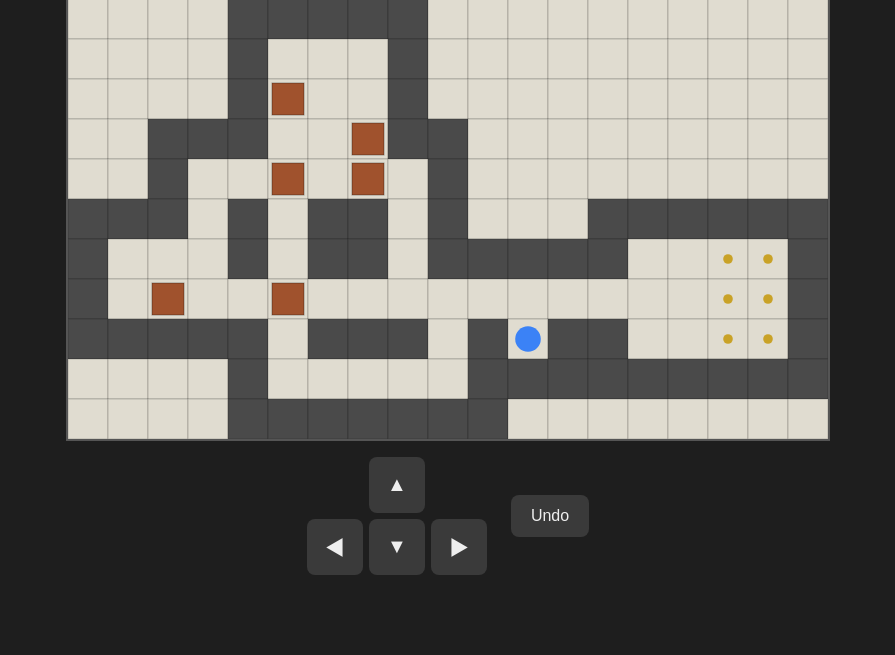
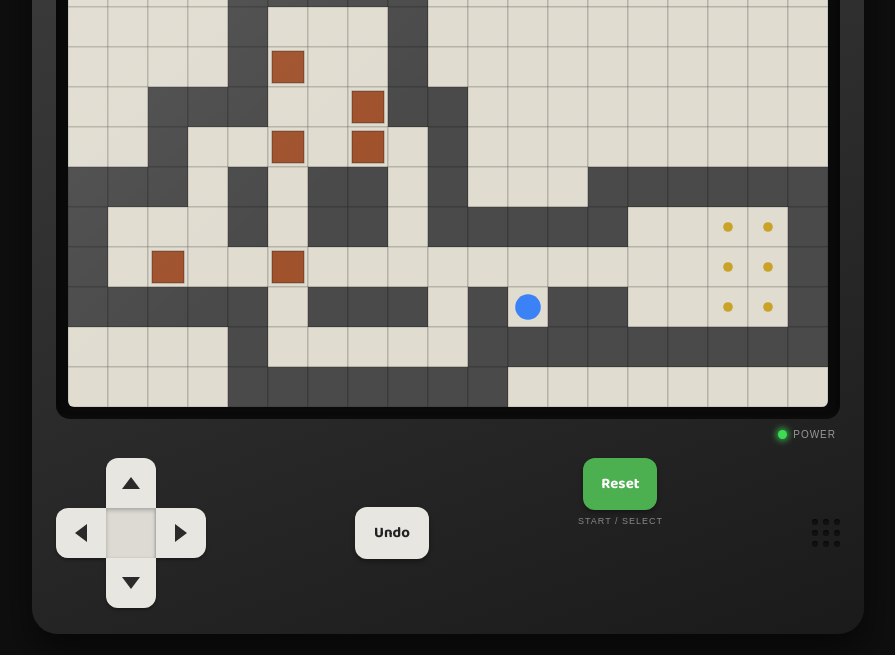
Before and after one commit to LeePillWoo/Sokoban, a plain HTML site: page index.html in a window 1280 px wide. Shown: the part 145-800 px from the top of the page, without its empty margins (192-1087 px from the left). Drawn offline with Linux system fonts and the light colour scheme.

Commit message:
Restyle UI as a retro handheld console
Wraps the game in a device shell (bezel, D-pad, action buttons,
power LED, speaker grille) matching a handheld-console reference.
Adds a Reset button/Game.reset() to restart the level, since the
console mockup needed a matching green action button.

```diff
--- a/index.html
+++ b/index.html
@@ -4,23 +4,48 @@
 <meta charset="UTF-8">
 <meta name="viewport" content="width=device-width, initial-scale=1.0">
 <title>Sokoban</title>
+<link rel="preconnect" href="https://fonts.googleapis.com">
+<link rel="preconnect" href="https://fonts.gstatic.com" crossorigin>
+<link href="https://fonts.googleapis.com/css2?family=Baloo+2:wght@700&display=swap" rel="stylesheet">
 <link rel="stylesheet" href="style.css">
 </head>
 <body>
-  <h1>Sokoban</h1>
+  <div class="console">
+    <h1 class="console-title">Sokoban</h1>
 
-  <div id="canvas-wrap">
-    <canvas id="game-canvas"></canvas>
-  </div>
+    <div class="screen-bezel">
+      <div id="canvas-wrap">
+        <canvas id="game-canvas"></canvas>
+      </div>
+    </div>
 
-  <div id="controls">
-    <div id="dpad">
-      <button class="btn" data-dir="up">▲</button>
-      <button class="btn" data-dir="left">◀</button>
-      <button class="btn" data-dir="down">▼</button>
-      <button class="btn" data-dir="right">▶</button>
+    <div class="status-row">
+      <span class="power-led"></span>
+      <span class="power-label">POWER</span>
     </div>
-    <button id="undo-btn">Undo</button>
+
+    <div class="controls-row">
+      <div class="dpad" id="dpad">
+        <button class="dpad-btn dpad-up" data-dir="up"><span class="tri tri-up"></span></button>
+        <button class="dpad-btn dpad-left" data-dir="left"><span class="tri tri-left"></span></button>
+        <div class="dpad-center"></div>
+        <button class="dpad-btn dpad-right" data-dir="right"><span class="tri tri-right"></span></button>
+        <button class="dpad-btn dpad-down" data-dir="down"><span class="tri tri-down"></span></button>
+      </div>
+
+      <button id="undo-btn" class="action-btn">Undo</button>
+
+      <div class="action-cluster">
+        <button id="reset-btn" class="action-btn reset-btn">Reset</button>
+        <div class="start-select">START / SELECT</div>
+      </div>
+
+      <div class="speaker-grille">
+        <span></span><span></span><span></span>
+        <span></span><span></span><span></span>
+        <span></span><span></span><span></span>
+      </div>
+    </div>
   </div>
 
   <script src="js/map.js"></script>
--- a/js/game.js
+++ b/js/game.js
@@ -14,6 +14,7 @@ class Game {
   constructor(canvas, mapLines) {
     this.canvas = canvas;
     this.ctx = canvas.getContext('2d');
+    this.mapLines = mapLines;
 
     const { grid, width, height, player, boxes } = parseMap(mapLines);
     this.grid = grid;
@@ -27,6 +28,16 @@ class Game {
 
     this.history = [];
 
+    this.render();
+  }
+
+  // 레벨을 초기 상태로 되돌림 (플레이어/박스 위치, undo 히스토리 모두 리셋)
+  reset() {
+    const { grid, player, boxes } = parseMap(this.mapLines);
+    this.grid = grid;
+    this.player = player;
+    this.boxes = boxes;
+    this.history = [];
     this.render();
   }
 
--- a/js/main.js
+++ b/js/main.js
@@ -33,7 +33,7 @@ const DIR_BY_NAME = {
   right: [1, 0],
 };
 
-document.querySelectorAll('#dpad .btn').forEach((btn) => {
+document.querySelectorAll('#dpad [data-dir]').forEach((btn) => {
   btn.addEventListener('click', () => {
     const dir = DIR_BY_NAME[btn.dataset.dir];
     game.move(dir[0], dir[1]);
@@ -43,3 +43,7 @@ document.querySelectorAll('#dpad .btn').forEach((btn) => {
 document.getElementById('undo-btn').addEventListener('click', () => {
   game.undo();
 });
+
+document.getElementById('reset-btn').addEventListener('click', () => {
+  game.reset();
+});
--- a/style.css
+++ b/style.css
@@ -1,7 +1,7 @@
 html, body {
   height: 100%;
   margin: 0;
-  background: #1e1e1e;
+  background: #0f0f0f;
   color: #eee;
   font-family: sans-serif;
   display: flex;
@@ -10,14 +10,50 @@ html, body {
   justify-content: center;
 }
 
-h1 {
-  margin: 12px 0;
+.console {
+  box-sizing: border-box;
+  max-width: 100vw;
+  padding: 20px 24px 26px;
+  background: linear-gradient(160deg, #3d3d3d, #1a1a1a);
+  border-radius: 26px;
+  box-shadow:
+    0 20px 40px rgba(0, 0, 0, 0.55),
+    inset 0 1px 0 rgba(255, 255, 255, 0.06);
+}
+
+.console-title {
+  margin: 0 0 14px;
+  text-align: center;
+  font-family: 'Baloo 2', sans-serif;
+  font-size: 28px;
+  letter-spacing: 1px;
+  color: #f0f0f0;
+  text-shadow: 0 2px 2px rgba(0, 0, 0, 0.6);
+}
+
+.screen-bezel {
+  position: relative;
+  background: #0a0a0a;
+  border-radius: 14px;
+  padding: 12px;
+  box-shadow:
+    inset 0 4px 10px rgba(0, 0, 0, 0.75),
+    inset 0 -2px 4px rgba(255, 255, 255, 0.03);
+}
+
+.screen-bezel::after {
+  content: '';
+  position: absolute;
+  inset: 12px;
+  border-radius: 6px;
+  background: linear-gradient(135deg, rgba(255, 255, 255, 0.08) 0%, transparent 40%);
+  pointer-events: none;
 }
 
 #canvas-wrap {
-  max-width: 100vw;
-  padding: 0 8px;
-  box-sizing: border-box;
+  max-width: 100%;
+  border-radius: 6px;
+  overflow: hidden;
 }
 
 #game-canvas {
@@ -25,50 +61,145 @@ h1 {
   max-width: 100%;
   height: auto;
   background: #000;
-  border: 2px solid #555;
   image-rendering: pixelated;
 }
 
-#controls {
+.status-row {
   display: flex;
   align-items: center;
-  gap: 24px;
-  margin-top: 16px;
+  justify-content: flex-end;
+  gap: 6px;
+  margin: 10px 4px 4px;
 }
 
-#dpad {
+.power-led {
+  width: 9px;
+  height: 9px;
+  border-radius: 50%;
+  background: #3ddc55;
+  box-shadow: 0 0 6px 2px rgba(61, 220, 85, 0.7);
+}
+
+.power-label {
+  font-size: 10px;
+  letter-spacing: 1px;
+  color: #999;
+}
+
+.controls-row {
+  display: flex;
+  align-items: flex-start;
+  justify-content: space-between;
+  gap: 18px;
+  margin-top: 18px;
+  flex-wrap: wrap;
+}
+
+/* D-pad */
+
+.dpad {
   display: grid;
-  grid-template-columns: repeat(3, 56px);
-  grid-template-rows: repeat(2, 56px);
-  grid-template-areas:
-    ".    up    ."
-    "left down right";
+  grid-template-columns: 50px 50px 50px;
+  grid-template-rows: 50px 50px 50px;
+  flex-shrink: 0;
+}
+
+.dpad-btn {
+  border: none;
+  background: #e8e6e0;
+  display: flex;
+  align-items: center;
+  justify-content: center;
+  cursor: pointer;
+  touch-action: manipulation;
+  user-select: none;
+  -webkit-tap-highlight-color: transparent;
+  box-shadow: 0 2px 3px rgba(0, 0, 0, 0.3);
+}
+
+.dpad-btn:active {
+  background: #c9c7c0;
+}
+
+.dpad-up    { grid-column: 2; grid-row: 1; border-radius: 12px 12px 0 0; }
+.dpad-left  { grid-column: 1; grid-row: 2; border-radius: 12px 0 0 12px; }
+.dpad-center{ grid-column: 2; grid-row: 2; background: #dcdad3; box-shadow: inset 0 2px 4px rgba(0, 0, 0, 0.25); }
+.dpad-right { grid-column: 3; grid-row: 2; border-radius: 0 12px 12px 0; }
+.dpad-down  { grid-column: 2; grid-row: 3; border-radius: 0 0 12px 12px; }
+
+.tri {
+  width: 0;
+  height: 0;
+}
+
+.tri-up    { border-left: 9px solid transparent; border-right: 9px solid transparent; border-bottom: 12px solid #2a2a2a; }
+.tri-down  { border-left: 9px solid transparent; border-right: 9px solid transparent; border-top: 12px solid #2a2a2a; }
+.tri-left  { border-top: 9px solid transparent; border-bottom: 9px solid transparent; border-right: 12px solid #2a2a2a; }
+.tri-right { border-top: 9px solid transparent; border-bottom: 9px solid transparent; border-left: 12px solid #2a2a2a; }
+
+/* Action buttons */
+
+.action-btn {
+  width: 74px;
+  height: 52px;
+  border: none;
+  border-radius: 12px;
+  font-family: 'Baloo 2', sans-serif;
+  font-size: 15px;
+  font-weight: 700;
+  color: #222;
+  background: #e8e6e0;
+  cursor: pointer;
+  touch-action: manipulation;
+  user-select: none;
+  -webkit-tap-highlight-color: transparent;
+  box-shadow: 0 3px 4px rgba(0, 0, 0, 0.3);
+  align-self: center;
+}
+
+.action-btn:active {
+  background: #c9c7c0;
+}
+
+.action-cluster {
+  display: flex;
+  flex-direction: column;
+  align-items: center;
   gap: 6px;
 }
 
-#dpad .btn[data-dir="up"] { grid-area: up; }
-#dpad .btn[data-dir="left"] { grid-area: left; }
-#dpad .btn[data-dir="down"] { grid-area: down; }
-#dpad .btn[data-dir="right"] { grid-area: right; }
-
-.btn,
-#undo-btn {
-  font-size: 20px;
-  border: none;
-  border-radius: 8px;
-  background: #3a3a3a;
-  color: #eee;
-  touch-action: manipulation;
-  user-select: none;
-  -webkit-tap-highlight-color: transparent;
+.reset-btn {
+  background: #4caf50;
+  color: #fff;
 }
 
-.btn:active,
-#undo-btn:active {
-  background: #555;
+.reset-btn:active {
+  background: #3d8b40;
 }
 
-#undo-btn {
-  padding: 12px 20px;
-  font-size: 16px;
+.start-select {
+  font-size: 9px;
+  letter-spacing: 1px;
+  color: #888;
 }
+
+.speaker-grille {
+  display: grid;
+  grid-template-columns: repeat(3, 6px);
+  grid-auto-rows: 6px;
+  gap: 5px;
+  align-self: center;
+}
+
+.speaker-grille span {
+  width: 6px;
+  height: 6px;
+  border-radius: 50%;
+  background: #111;
+  box-shadow: inset 0 1px 1px rgba(0, 0, 0, 0.6);
+}
+
+@media (max-width: 420px) {
+  .console { padding: 16px 14px 20px; }
+  .speaker-grille { display: none; }
+}
```
